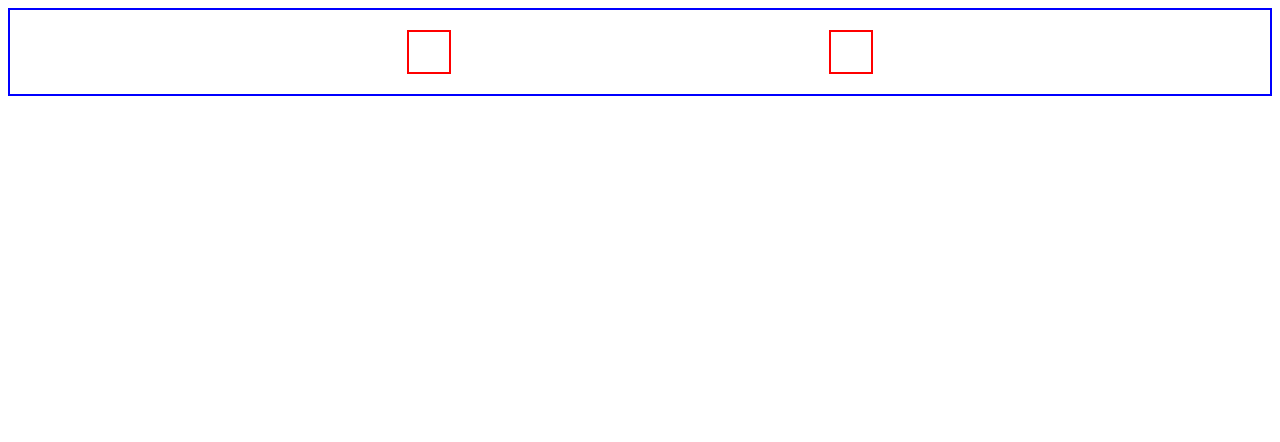
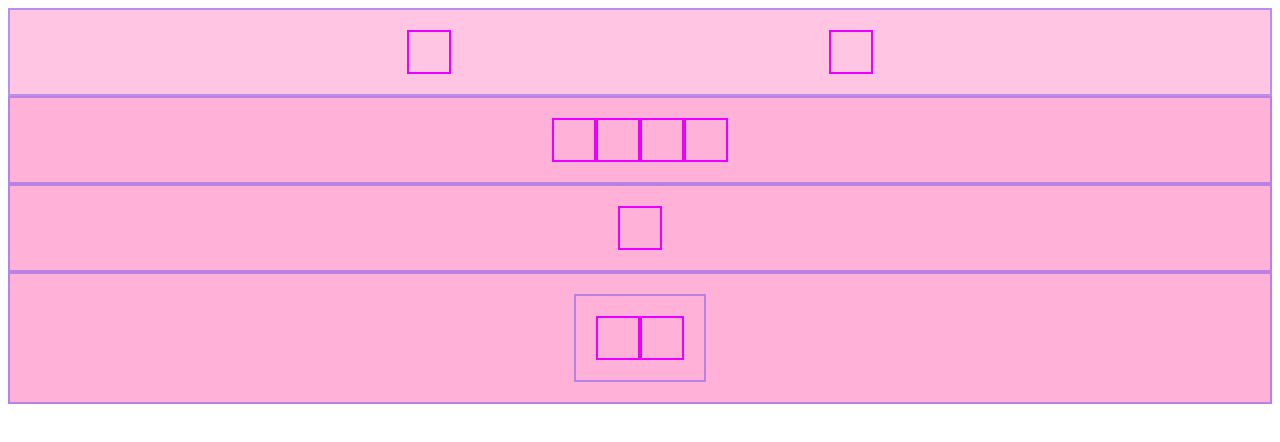
Before and after one commit to Farab2028/CS1-Unit2-Activity-1, a plain HTML site: page index.html in a window 1280 px wide. Drawn offline with Linux system fonts and the light colour scheme.

Commit message:
finihsed layout

```diff
--- a/index.html
+++ b/index.html
@@ -11,13 +11,46 @@
 <body>
 
 <div class="flexbox" id="box1">
-<div class="item">
+  <div class="item">
 
+  </div>
+  <div class="item">
+
+  </div>
 </div>
- <div class="item">
 
+<div class="flexbox" id="box2">
+  <div class="item">
+
+  </div>
+  <div class="item">
+
+  </div>
+  <div class="item">
+
+  </div>
+  <div class="item">
+
+  </div>
 </div>
+
+<div class="flexbox" id="box3">
+  <div class="item">
+
+  </div>
 </div>
+
+<div class="flexbox" id="box4">
+  <div class="flexbox">
+    <div class="item"></div>
+    <div class="item"></div>
+  </div>
+</div>
+
+
+
+
+
 
 
 </body>
--- a/style.css
+++ b/style.css
@@ -1,13 +1,20 @@
 .flexbox {
     display: flex;
-    border: 2px solid blue;
+    border: 2px solid rgba(0, 0, 255, 0.274);
     padding: 20px
 }
 .item {
-    border: 2px solid red;
+    border: 2px solid rgb(234, 0, 255);
     padding: 20px;
 }
 
 #box1 {
     justify-content:space-evenly;
+
+    background: rgba(255, 105, 180, 0.388);
 }
+
+#box2, #box3, #box4 {
+    justify-content: center;
+    background: rgba(255, 105, 180, 0.517);
+}
```
